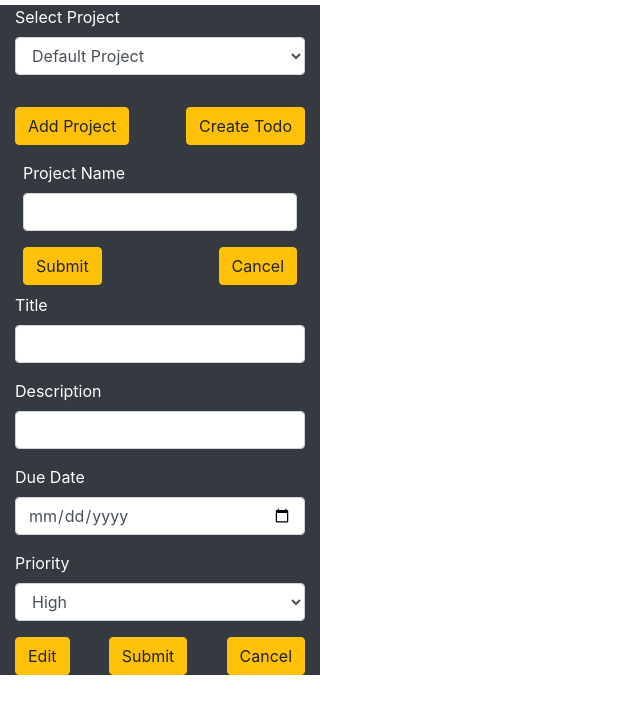
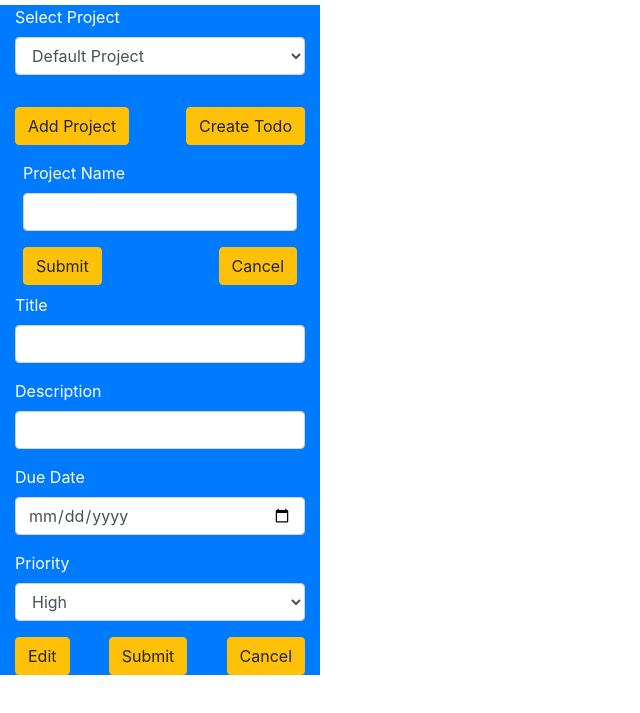
Before and after one commit to dibdas/todo_app, a website built with webpack: page dist/index.html in a window 1280 px wide. Shown: the part 83-796 px from the top of the page, without its empty margins (0-640 px from the left). Built offline with nearby package versions, Linux system fonts and the light colour scheme.

Commit message:
Add screenshot

```diff
--- a/dist/index.html
+++ b/dist/index.html
@@ -16,7 +16,7 @@
     </header>
     <main>
         <div class="container-fluid d-flex row p-0 m-0 main">
-            <div class="col-lg-3 col-md-4 col-sm-12 nav-links bg-dark">
+            <div class="col-lg-3 col-md-4 col-sm-12 nav-links bg-primary">
                 <nav>
                     <div class="form-group pb-3">
                         <label for="mySelectProject" class="text-white">Select Project </label>
```
Also changed, not shown: screenshot.JPG (added).
